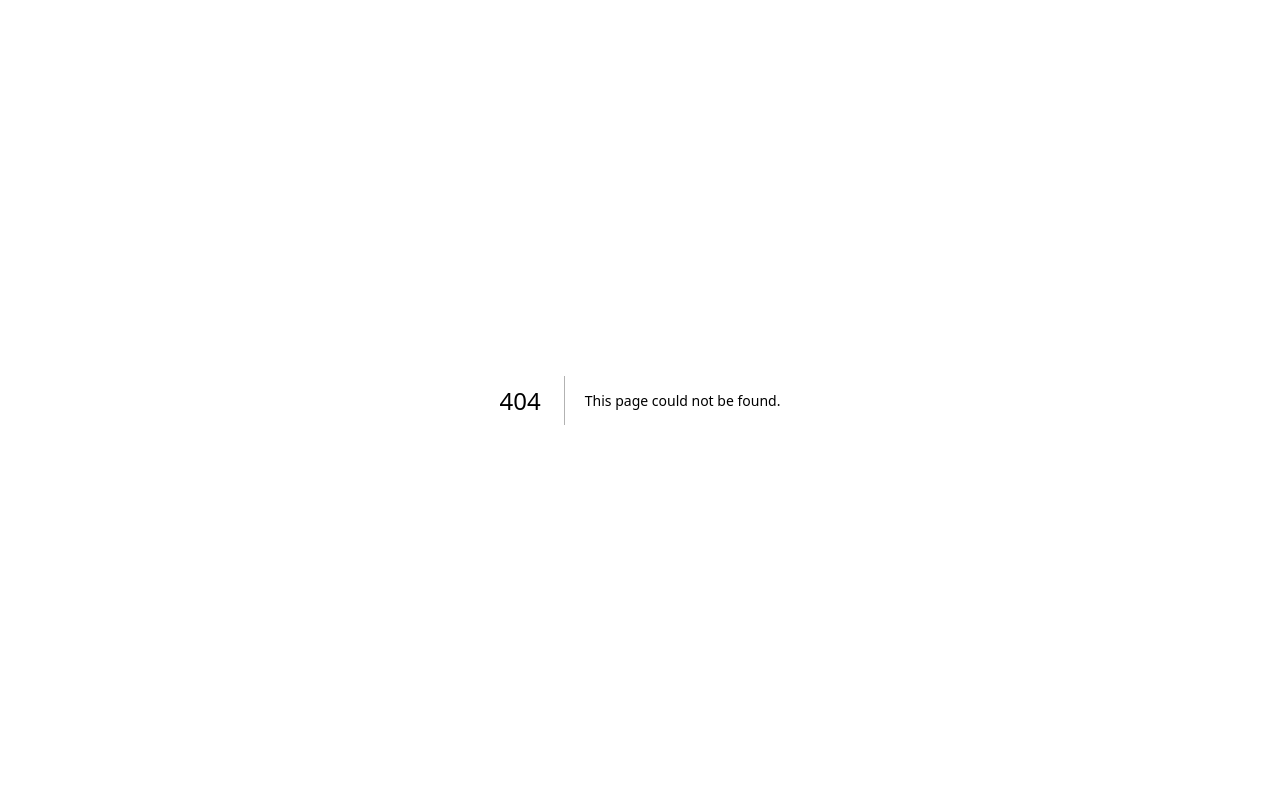
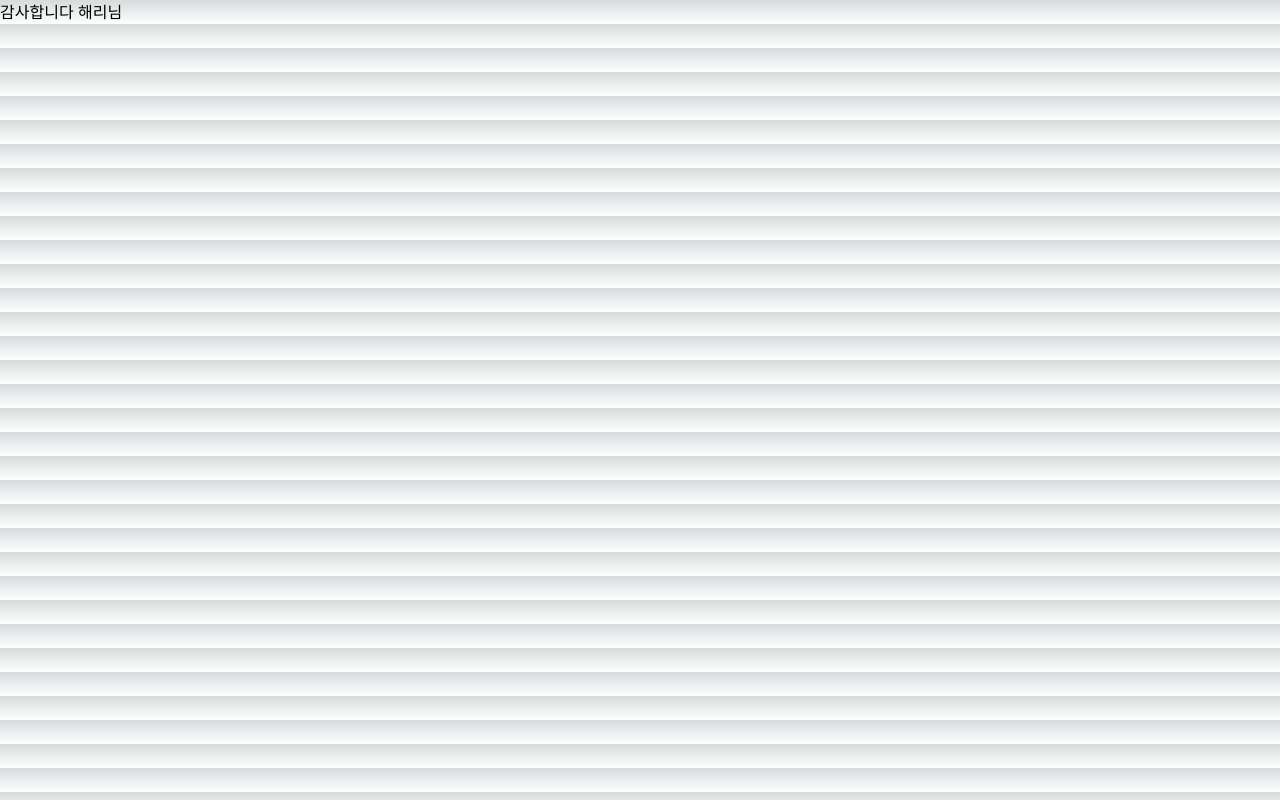
Before and after one commit to wonjangnimsamgyetang-team3/test, a Next.js app: page /like in a window 1280 px wide. Before the commit this address had no page. Built offline with nearby package versions, Linux system fonts and the light colour scheme.

Commit message:
[feat/#8] - like/page.tsx 생성

```diff
--- /dev/null
+++ b/src/app/like/page.tsx
@@ -0,0 +1,7 @@
+import React from "react";
+
+const likePage = () => {
+  return <div>감사합니다 해리님</div>;
+};
+
+export default likePage;
```
